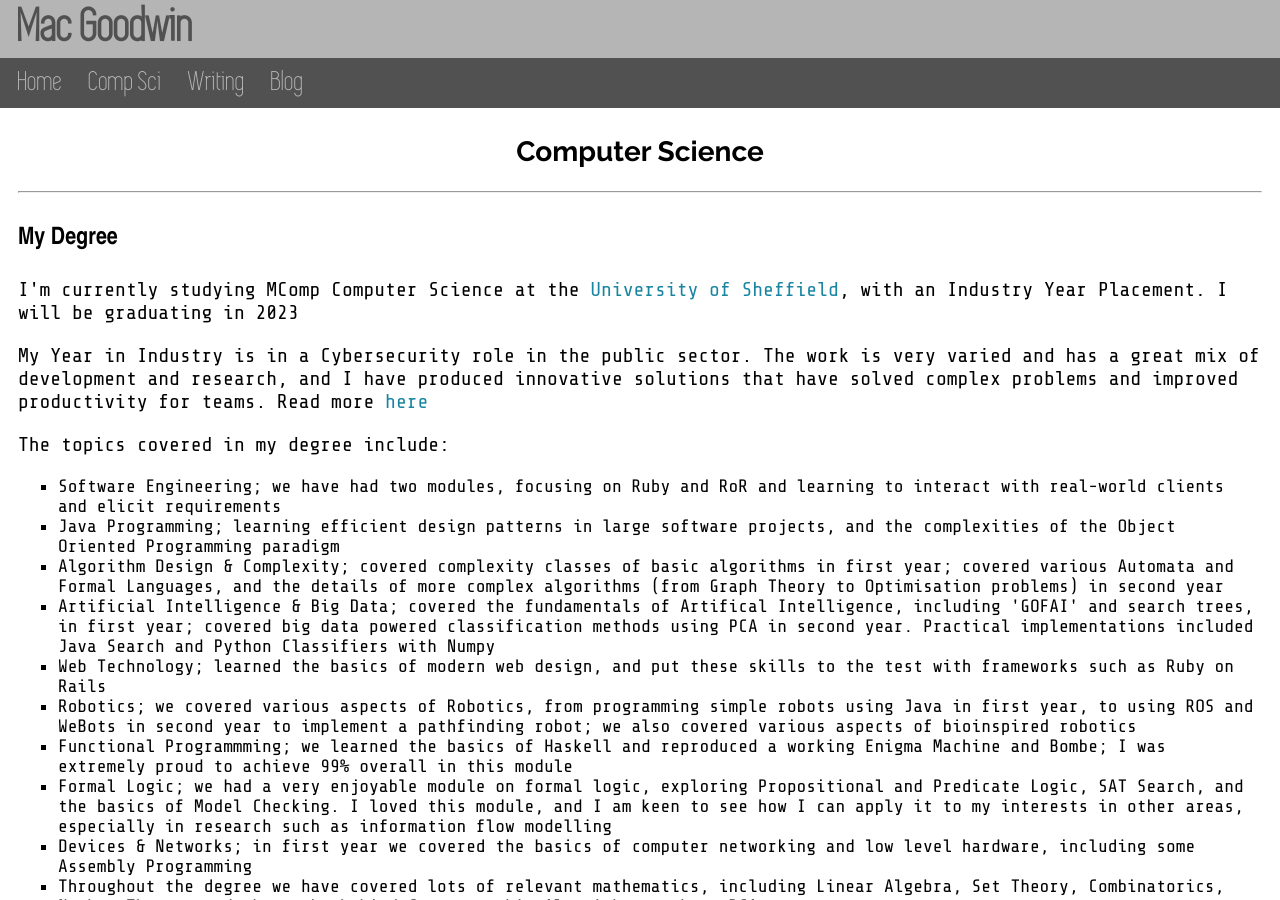
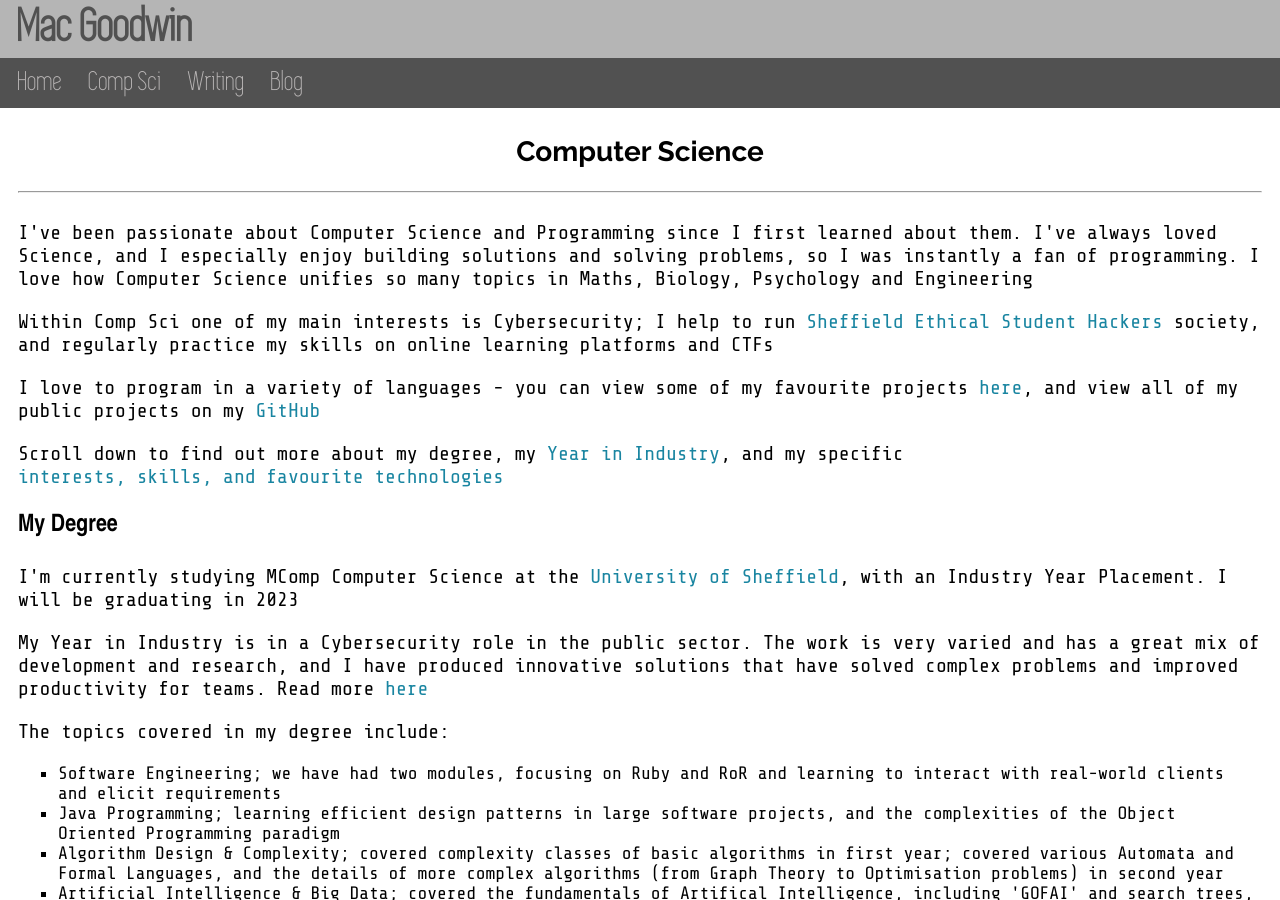
Before and after one commit to Twigonometry/mac-goodwin.com, a Jekyll site: the page built from mac-goodwin/compsci/index.html, in a window 1280 px wide and 900 px high. Built offline with Jekyll 4.4.1, drawn with Linux system fonts in a browser that asks for light colours; some web fonts are replaced.

Commit message:
Comp Sci intro and GitHub link

```diff
--- a/mac-goodwin/compsci/index.html
+++ b/mac-goodwin/compsci/index.html
@@ -1,7 +1,7 @@
 ---
 layout: default
 title: Comp Sci
-description: My programming portfolio, with links to source code and my thoughts on how the project evolved; cybersecurity, AI, web apps, and game design
+description: A summary of my interests within Cybersecurity, and a series of links to my favourite projects
 custom_css: ['compsci', 'showcases']
 custom_font: https://fonts.googleapis.com/css2?family=Share+Tech+Mono&display=swap
 ---
@@ -13,6 +13,15 @@ custom_font: https://fonts.googleapis.com/css2?family=Share+Tech+Mono&display=sw
 
 <div class="flex-col">
     <div class=text>
+
+        <p>I've been passionate about Computer Science and Programming since I first learned about them. I've always loved Science, and I especially enjoy building solutions and solving problems, so I was instantly a fan of programming. I love how Computer Science unifies so many topics in Maths, Biology, Psychology and Engineering</p>
+
+        <p>Within Comp Sci one of my main interests is Cybersecurity; I help to run <a href="https://shefesh.com">Sheffield Ethical Student Hackers</a> society, and regularly practice my skills on online learning platforms and CTFs</p>
+
+        <p>I love to program in a variety of languages - you can view some of my favourite projects <a href="#showcases">here</a>, and view all of my public projects on my <a href="https://github.com/Twigonometry">GitHub</a></p>
+
+        <p>Scroll down to find out more about my degree, my <a href="#industry-year">Year in Industry</a>, and my specific <a href="#techs-and-interests">interests, skills, and favourite technologies</a></p>
+
         <h3>My Degree</h3>
 
         <p>I'm currently studying MComp Computer Science at the <a href="https://www.sheffield.ac.uk/dcs">University of Sheffield</a>, with an Industry Year Placement. I will be graduating in 2023</p>
@@ -48,7 +57,7 @@ custom_font: https://fonts.googleapis.com/css2?family=Share+Tech+Mono&display=sw
         </div>
     </div>
 
-    <div class="row-col-flex">
+    <div class="row-col-flex" id="techs-and-interests">
         <div class=text>
             <h4>Tools & Technologies</h4>
 
```
